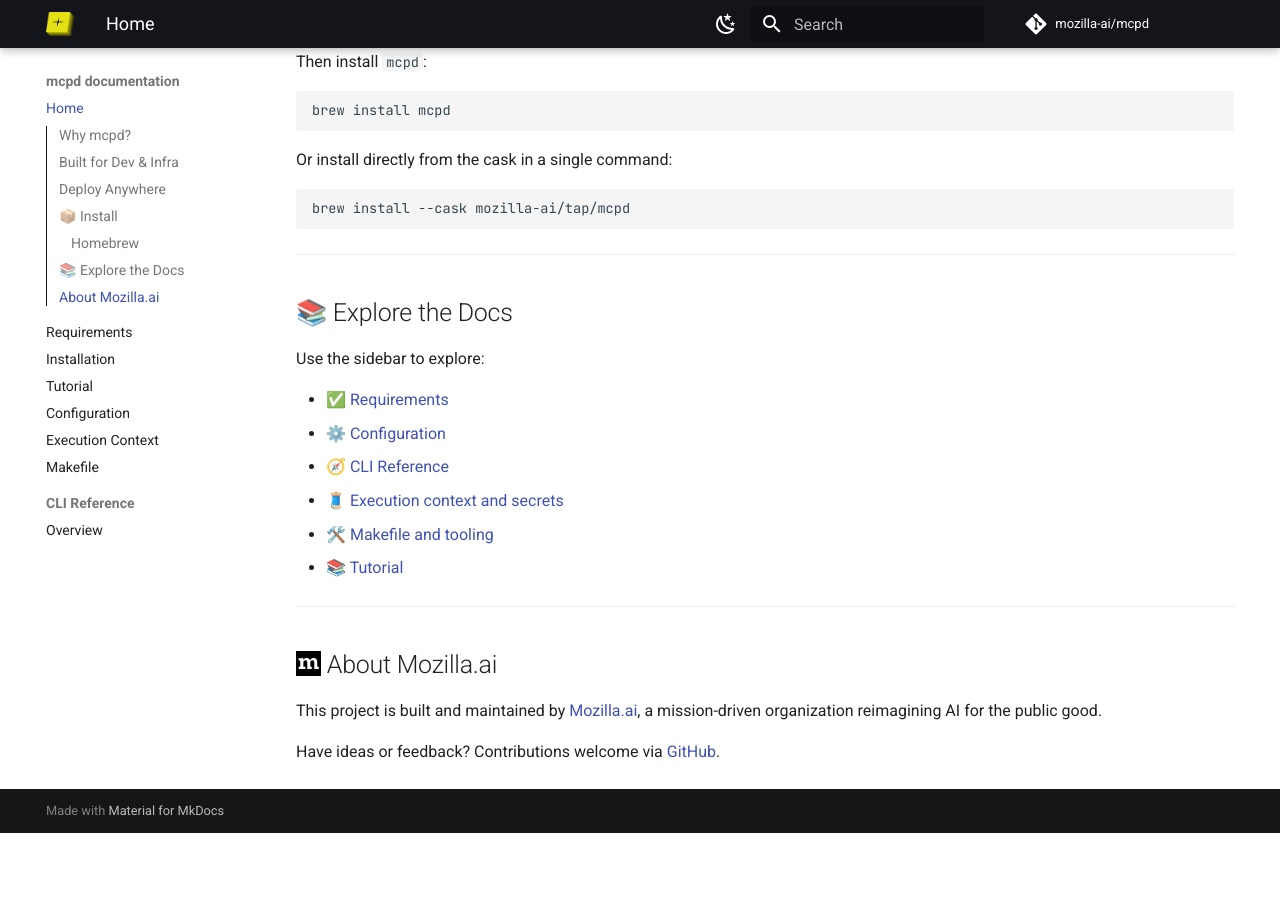
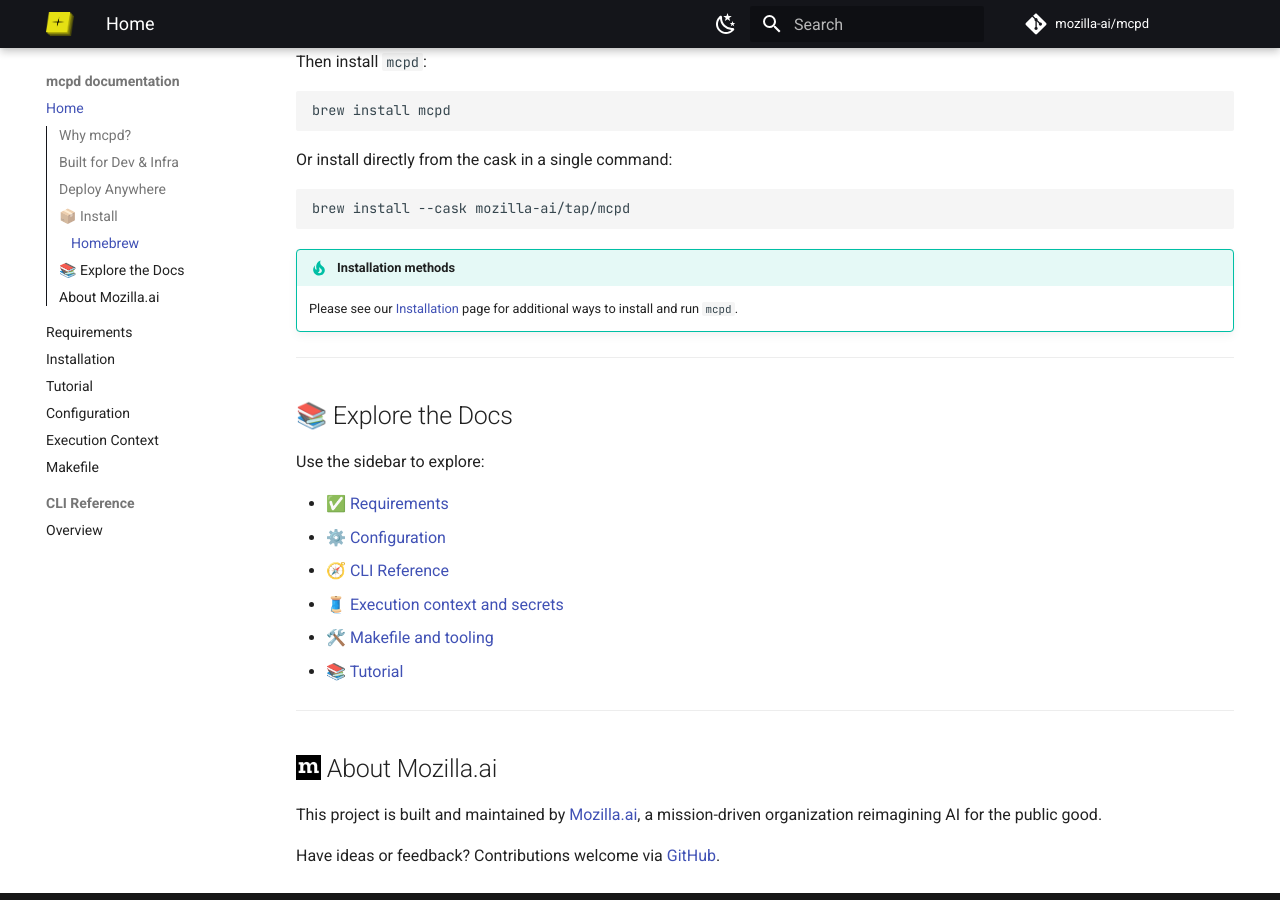
Before and after one commit to mozilla-ai/mcpd, an MkDocs documentation site: the page built from docs/index.md, in a window 1280 px wide and 900 px high, scrolled down 2295 px. Built offline with MkDocs 1.6.1 and Material for MkDocs 9.7.7, drawn with Linux system fonts in a browser that asks for light colours; comment, search, counter and statistics services are not loaded; before the commit the page ends 3128 px from its top, so only the background shows below that.

Commit message:
Update index to include link to install page. (#141)

````diff
--- a/docs/index.md
+++ b/docs/index.md
@@ -88,6 +88,9 @@
 brew install --cask mozilla-ai/tap/mcpd
 ```
 
+!!! tip "Installation methods"
+    Please see our [Installation](installation.md) page for additional ways to install and run `mcpd`.
+
 ---
 
 ## 📚 Explore the Docs
````
